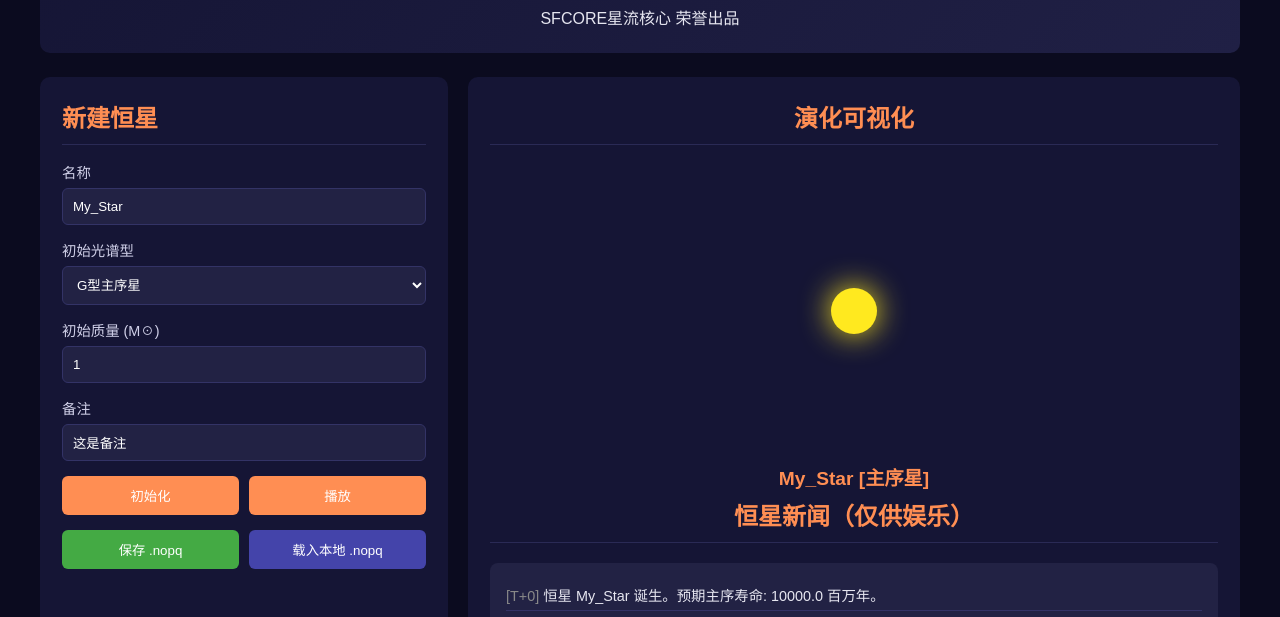
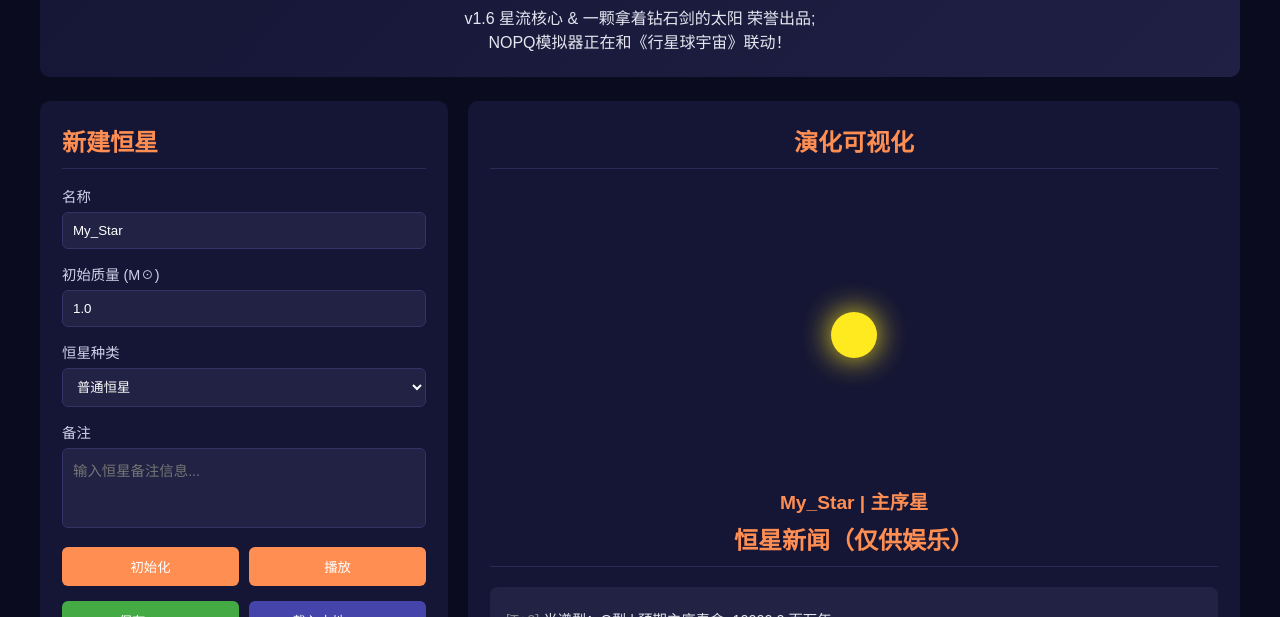
Before and after one commit to sfcores/NOPQ, a plain HTML site: page index.html in a window 1280 px wide. Both pictures are taken after a click on the button "初始化". Shown: the part 183-800 px from the top of the page. Drawn offline with Linux system fonts and the light colour scheme.

Commit message:
Add files via upload

```diff
--- a/index.html
+++ b/index.html
@@ -14,7 +14,6 @@
     align-items: center;
     margin-bottom: 20px;
 }
-
 .nav-container {
     max-width: 1200px;
     width: 100%;
@@ -23,7 +22,6 @@
     justify-content: space-between;
     align-items: center;
 }
-
 .logo {
     color: #ff8e53;
     font-size: 1.8rem;
@@ -31,13 +29,11 @@
     letter-spacing: 2px;
     cursor: default;
 }
-
 .nav-links {
     list-style: none;
     display: flex;
     gap: 30px;
 }
-
 .nav-links li a {
     text-decoration: none;
     color: #d0d0e8;
@@ -45,11 +41,9 @@
     transition: 0.3s;
     font-weight: 500;
 }
-
 .nav-links li a:hover {
     color: #ff8e53;
 }
-
 .nav-links li a.active {
     color: #ff8e53;
     border-bottom: 2px solid #ff8e53;
@@ -68,7 +62,8 @@
 
         .input-group { margin-bottom: 14px; }
         label { display: block; margin-bottom: 6px; color: #d0d0e8; font-size: 0.9rem; }
-        input, select { width: 100%; padding: 10px; background: #222244; border: 1px solid #333366; border-radius: 6px; color: #fff; }
+        input, select, textarea { width: 100%; padding: 10px; background: #222244; border: 1px solid #333366; border-radius: 6px; color: #fff; resize: none; }
+        textarea { height: 80px; font-size: 0.9rem; }
 
         .btn-box { display: flex; gap: 10px; margin-top: 15px; flex-wrap: wrap; }
         button { background: #ff8e53; color: #fff; border: none; padding: 10px 15px; border-radius: 6px; cursor: pointer; transition: 0.2s; flex: 1; min-width: 80px;}
@@ -76,15 +71,12 @@
         .btn-save { background: #44aa44; }
         .btn-load { background: #4444aa; position: relative; overflow: hidden; }
         #file-input { position: absolute; left: 0; top: 0; opacity: 0; cursor: pointer; height: 100%; }
-
         .star-display { min-height: 300px; display: flex; align-items: center; justify-content: center; position: relative; }
         .star { width: 100px; height: 100px; border-radius: 50%; transition: all 0.6s ease; position: relative; }
         .star-status { position: absolute; bottom: -30px; color: #ff8e53; font-size: 1.2rem; font-weight: bold; width: 100%; }
-
         .parameters-grid { display: grid; grid-template-columns: repeat(4, 1fr); gap: 16px; }
         .param-card { background: #222244; padding: 16px; border-radius: 8px; text-align: center; }
         .param-val { color: #66d9ff; font-size: 1.6rem; font-weight: bold; margin: 5px 0; }
-
         .star-news { margin-top: 20px; background: #222244; border-radius: 8px; padding: 16px; text-align: left; height: 180px; overflow-y: auto; font-size: 0.9rem; }
         .news-item { border-bottom: 1px solid #333366; padding: 5px 0; }
         @keyframes supernova { 0% { transform: scale(1); opacity: 1; } 50% { transform: scale(5); opacity: 0.5; filter: brightness(3); } 100% { transform: scale(10); opacity: 0; } }
@@ -93,7 +85,6 @@
     </style>
 </head>
 <body>
-
 <div id="app">
     <nav class="top-nav">
         <div class="nav-container">
@@ -106,9 +97,9 @@
     </nav>
     <header>
         <h1>NOPQ恒星演化模拟器</h1>
-        <p>SFCORE星流核心 荣誉出品</p>
+        <p>v1.6 星流核心 & 一颗拿着钻石剑的太阳 荣誉出品;</p>
+        <p>NOPQ模拟器正在和《行星球宇宙》联动！</p>
     </header>
-
     <div class="main-content">
         <div class="control-panel">
             <h2>新建恒星</h2>
@@ -117,32 +108,24 @@
                 <input type="text" id="star-name" value="My_Star">
             </div>
             <div class="input-group">
-                <label>初始光谱型</label>
-                <select id="star-type" onchange="applyTypePreset()">
-                    <option value="O">O型主序星</option>
-                    <option value="B">B型主序星</option>
-                    <option value="A">A型主序星</option>
-                    <option value="F">F型主序星</option>
-                    <option value="G" selected>G型主序星</option>
-                    <option value="K">K型主序星</option>
-                    <option value="M">M型主序星</option>
-                </select>
+                <label>初始质量 (M☉)</label>
+                <input type="number" id="initial-mass" step="0.1" value="1.0" onchange="autoSetSpectralType()">
             </div>
             <div class="input-group">
-                <label>初始质量 (M☉)</label>
-                <input type="number" id="initial-mass" step="0.1" value="1.0">
+                <label>恒星种类</label>
+                <select>
+                    <option selected>普通恒星</option>
+                </select>
             </div>
 
             <div class="input-group">
                 <label>备注</label>
-                <input type="text" id="note" value="这是备注">
+                <textarea id="star-notes" placeholder="输入恒星备注信息..."></textarea>
             </div>
-
             <div class="btn-box">
                 <button onclick="initNewStar()">初始化</button>
                 <button id="play-btn" onclick="toggleSim()">播放</button>
             </div>
-
             <div class="btn-box">
                 <button class="btn-save" onclick="saveToNOPQ()">保存 .nopq</button>
                 <button class="btn-load">
@@ -151,7 +134,6 @@
                 </button>
             </div>
         </div>
-
         <div class="visualization">
             <h2>演化可视化</h2>
             <div class="star-display">
@@ -165,7 +147,6 @@
             </div>
         </div>
     </div>
-
     <div class="status-bar">
         <h2>物理参数</h2>
         <div class="parameters-grid">
@@ -175,23 +156,20 @@
             <div class="param-card"><div>已演化时间 (Myr)</div><div id="v-time" class="param-val">--</div></div>
         </div>
     </div>
-
     <footer>
-        &copy; 2026 SFCORE 星流核心. All Rights Reserved. 保留所有权利。
+        &copy; 2026 SFCORE 星流核心 和  一颗拿着钻石剑的太阳 联合出品
     </footer>
 </div>
-
 <script>
-const PRESETS = {
-    'O': { m: 40, t: 35000, c: '#9bb0ff' },
-    'B': { m: 10, t: 15000, c: '#aabfff' },
-    'A': { m: 2.1, t: 8500, c: '#cad7ff' },
-    'F': { m: 1.4, t: 6500, c: '#f8f7ff' },
-    'G': { m: 1.0, t: 5778, c: '#ffe91f' },
-    'K': { m: 0.7, t: 4500, c: '#ffe2cf' },
-    'M': { m: 0.3, t: 3200, c: '#ffcc6f' }
+const SPECTRAL_TYPE_BY_MASS = {
+    'O': { min: 16, max: Infinity, t: 35000, c: '#9bb0ff' },
+    'B': { min: 2.1, max: 16, t: 15000, c: '#aabfff' },
+    'A': { min: 1.4, max: 2.1, t: 8500, c: '#cad7ff' },
+    'F': { min: 1.1, max: 1.4, t: 6500, c: '#f8f7ff' },
+    'G': { min: 0.8, max: 1.1, t: 5778, c: '#ffe91f' },
+    'K': { min: 0.4, max: 0.8, t: 4500, c: '#ffe2cf' },
+    'M': { min: 0.08, max: 0.4, t: 3200, c: '#ffcc6f' }
 };
-
 const RANDOM_NEWS = [
     "该恒星表面发生中等规模耀斑",
     "一颗流浪行星进入恒星系，轨道半径约4.32AU",
@@ -206,10 +184,10 @@ const RANDOM_NEWS = [
     "一个系外文明探测了该恒星系",
     "离该恒星系7.8光年处的两个系外文明发生了战争",
 ];
-
 let state = {
-    version: "1.5",
+    version: "1.6",
     name: "My_Star",
+    notes: "",
     type: "G",
     age: 0,
     m0: 1.0,
@@ -220,41 +198,58 @@ let state = {
     stage: 'main',
     ms_life: 10000,
     timer: null,
-    lastNewsAge: 0,
-    note: "这是备注"
+    lastNewsAge: 0
 };
+function autoSetSpectralType() {
+    const mass = parseFloat(document.getElementById('initial-mass').value) || 1.0;
+    for (const [type, config] of Object.entries(SPECTRAL_TYPE_BY_MASS)) {
+        if (mass >= config.min && mass < config.max) {
+            state.type = type;
+            state.temp = config.t;
+            return;
+        }
+    }
+    state.type = "O";
+    state.temp = 35000;
+}
+function initNewStar() {
+    state.version = "1.6";
+    state.name = document.getElementById('star-name').value;
+    state.notes = document.getElementById('star-notes').value;
+    state.m0 = parseFloat(document.getElementById('initial-mass').value) || 1.0;
+    autoSetSpectralType();
 
-function applyTypePreset() {
-    const type = document.getElementById('star-type').value;
-    document.getElementById('initial-mass').value = PRESETS[type].m;
-}
-
-function initNewStar() {
-    state.version = "1.5.1";
-    state.name = document.getElementById('star-name').value;
-    state.type = document.getElementById('star-type').value;
-    state.m0 = parseFloat(document.getElementById('initial-mass').value);
     state.mass = state.m0;
     state.age = 0;
     state.lastNewsAge = 0;
     state.stage = 'main';
     state.radius = 1.0;
     state.ms_life = 10000 * Math.pow(state.m0, -2.5);
-    state.note = document.getElementById('note'.value);
+    // 核心修复：先更新物理参数，再强制刷新视觉样式（初始化恒星基础尺寸/颜色）
     updatePhysics();
-    logNews(`恒星 ${state.name} 诞生。预期主序寿命: ${state.ms_life.toFixed(1)} 百万年。`);
+    const starVisual = document.getElementById('star-visual');
+    // 初始化恒星基础样式，确保首次渲染可见
+    starVisual.style.backgroundColor = getTempColor(state.temp);
+    starVisual.style.width = '100px';
+    starVisual.style.height = '100px';
+    starVisual.style.boxShadow = `0 0 60px ${getTempColor(state.temp)}`;
+    // 刷新所有UI（参数+状态+视觉）
+    updateUI();
+
+    logNews(`恒星 ${state.name} 诞生。`)
+    logNews(`光谱型：${state.type}型 | 预期主序寿命: ${state.ms_life.toFixed(1)} 百万年。`);
     if (state.mass > 25){
-    	logNews(`注: ${state.name} 会演化成沃尔夫-拉耶星！`); //粗糙的判断
+        logNews(`注: ${state.name} 会演化成沃尔夫-拉耶星！`);
     }
-    updateUI();
 }
 function updatePhysics() {
     if (state.stage === 'main') {
         state.lum = Math.pow(state.mass, 3.5);
-        state.temp = PRESETS[state.type].t * (1 + (state.age / state.ms_life) * 0.1);
+        // 主序阶段温度随年龄小幅变化（基于匹配的光谱型初始温度）
+        const baseTemp = SPECTRAL_TYPE_BY_MASS[state.type].t;
+        state.temp = baseTemp * (1 + (state.age / state.ms_life) * 0.1);
     }
 }
-
 function toggleSim() {
     if (state.timer) {
         clearInterval(state.timer);
@@ -265,64 +260,62 @@ function toggleSim() {
         document.getElementById('play-btn').textContent = "暂停";
     }
 }
-
 function step() {
     const dt = state.ms_life * 0.005;
     state.age += dt;
     var xinwen = state.age/state.ms_life;
+
     if (state.stage === 'main') {
         state.mass -= (state.m0 * 0.00001) * (state.age / (state.ms_life / 10));
         updatePhysics();
-
         if (state.age >= state.ms_life) {
+	    if (state.type != 'M'){
                 state.stage = 'giant';
-            logNews("警告：核心氢枯竭！进入巨星阶段。");
+                const giantType = state.m0 >= 8 ? "超巨星" : "巨星";
+                logNews(`警告：核心氢枯竭！进入${giantType}阶段。`);
+	    }else{
+		logNews(`警告：核心氢燃烧即将殆尽！`);
+		finishEvolution();
+	    }
         }
     } else if (state.stage === 'giant') {
-
         state.radius += 0.3;
         state.temp *= 0.98;
         state.lum *= 1.15;
-
         if (state.m0 > 25 && state.radius > 20 && state.stage !== 'wr') {
             state.stage = 'wr';
             state.radius = 3;
             state.temp = 80000;
             state.lum = Math.pow(state.mass, 3.8);
             logNews("恒星外层被强烈恒星风剥离！演化为WR星（沃尔夫-拉叶星）！");
+	    logNews("当前光谱型：W");
             return;
         }
-
-    	if (state.radius > 30) finishEvolution();
-	}else if (state.stage === 'wr') {
-
+        const finishRadius = state.m0 >= 8 ? 35 : 30;
+        if (state.radius > finishRadius) finishEvolution();
+    } else if (state.stage === 'wr') {
         state.mass -= 0.5 * (state.ms_life * 0.005 / state.ms_life);
-
         if (state.mass < 8) state.mass = 8;
-
         state.temp *= 1.01;
         state.lum = Math.pow(state.mass, 3.8);
         state.radius *= 0.99;
-
         if (state.radius < 1.5) {
             finishEvolution();
         }
     }
 
-    if (xinwen % 0.05 == 0) {
+    if (xinwen%0.1 == 0) {
         triggerRandomNews();
+        state.lastNewsAge = state.age;
     }
-
     updateUI();
 }
-
 function triggerRandomNews() {
     if (RANDOM_NEWS.length > 0 && RANDOM_NEWS[0] !== "") {
         const msg = RANDOM_NEWS[Math.floor(Math.random() * RANDOM_NEWS.length)];
         logNews(`[新闻] ${msg}`);
     }
 }
-
 function finishEvolution() {
     clearInterval(state.timer);
     state.timer = null;
@@ -333,7 +326,7 @@ function finishEvolution() {
         if (state.m0 > 20){
             state.mass = 999999999 ; state.temp = 0 ; state.lum = 0; state.radius = 0.01;
             logNews("超新星爆发，整片星系被照亮！形成黑洞。")
-        }else if (state.m0 > 8 && state.m0 <= 20) {
+        } else if (state.m0 > 8 && state.m0 <= 20) {
             state.temp = 100000; state.lum = 0.1; state.radius = 0.1;
             logNews("超新星爆发，整片星系被照亮！形成中子星。");
         } else {
@@ -343,8 +336,8 @@ function finishEvolution() {
         updateUI();
     }, 2000);
 }
-
 function saveToNOPQ() {
+    state.notes = document.getElementById('star-notes').value;
     const dataStr = JSON.stringify(state, null, 2);
     const blob = new Blob([dataStr], { type: "application/json" });
     const url = URL.createObjectURL(blob);
@@ -354,7 +347,6 @@ function saveToNOPQ() {
     link.click();
     URL.revokeObjectURL(url);
 }
-
 function loadFromNOPQ(event) {
     const file = event.target.files[0];
     if (!file) return;
@@ -365,16 +357,17 @@ function loadFromNOPQ(event) {
             state.timer = null;
             document.getElementById('play-btn').textContent = "播放";
             document.getElementById('star-name').value = state.name;
-            document.getElementById('star-type').value = state.type;
+            document.getElementById('star-notes').value = state.notes || "";
             document.getElementById('initial-mass').value = state.m0;
-            document.getElementById('note').value = state.notes;
+            // 载入后自动匹配光谱型
+            autoSetSpectralType();
             logNews(`载入档案：${state.name}`);
+            if (state.notes) logNews(`档案备注：${state.notes}`);
             updateUI();
         } catch (err) { alert("非法格式，你这是违法行为！"); }
     };
     reader.readAsText(file);
 }
-
 function updateUI() {
     document.getElementById('v-mass').textContent = state.mass.toFixed(3);
     document.getElementById('v-lum').textContent = state.lum.toFixed(2);
@@ -383,7 +376,8 @@ function updateUI() {
 
     const visual = document.getElementById('star-visual');
     let color = getTempColor(state.temp);
-    let size = state.stage === 'remnant' ? 15 : 40 + (state.radius * 6);
+    let sizeBase = state.m0 >=8 && state.stage === 'giant' ? 60 : 40;
+    let size = state.stage === 'remnant' ? 15 : sizeBase + (state.radius * 6);
 
     visual.style.backgroundColor = color;
     visual.style.width = size + 'px';
@@ -392,13 +386,12 @@ function updateUI() {
 
     const stageNames = {
         'main': '主序星',
-    	'giant': '超巨星阶段',
+        'giant': state.m0 >=8 ? '超巨星' : '巨星',
         'wr': 'WR星阶段',
         'remnant': '演化残骸'
     };
-    document.getElementById('star-status-text').textContent = `${state.name} [${stageNames[state.stage]}]`;
+    document.getElementById('star-status-text').textContent = `${state.name} |  ${stageNames[state.stage]}`;
 }
-
 function getTempColor(t) {
     if (t > 25000) return '#9bb0ff';
     if (t > 10000) return '#cad7ff';
@@ -406,7 +399,6 @@ function getTempColor(t) {
     if (t > 3500) return '#ffcc6f';
     return '#ff5500';
 }
-
 function logNews(msg) {
     const container = document.getElementById('news-container');
     const div = document.createElement('div');
@@ -414,7 +406,7 @@ function logNews(msg) {
     div.innerHTML = `<span style="color:#888">[T+${state.age.toFixed(0)}]</span> ${msg}`;
     container.prepend(div);
 }
-window.onload = applyTypePreset;
+
 </script>
 </body>
 </html>
```
Also changed, not shown: help.html (+4 -0 lines), post.html (+11 -2 lines). Lines whose indentation alone changed are shown as unchanged.
